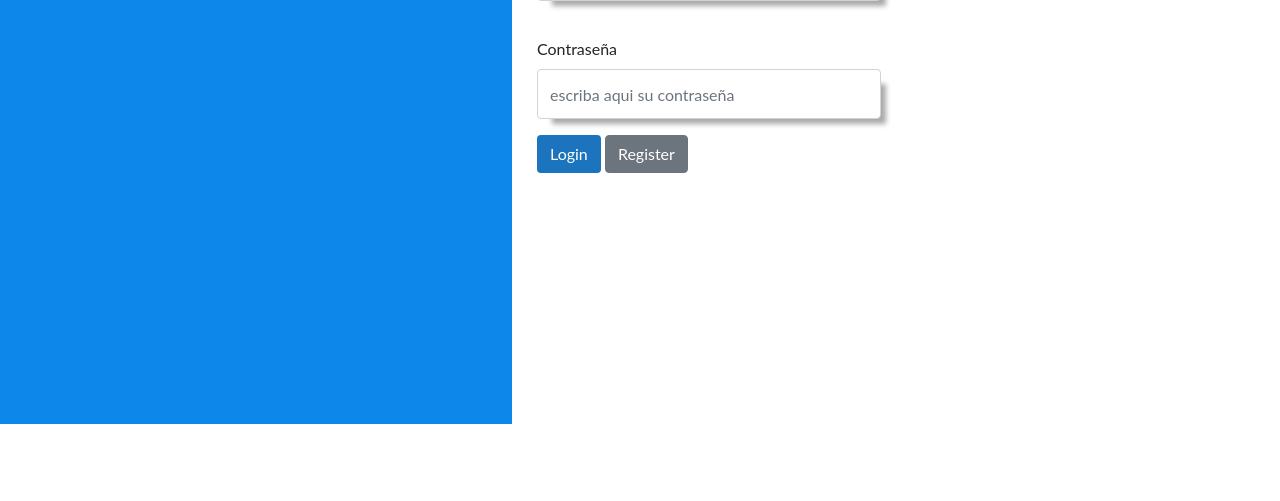
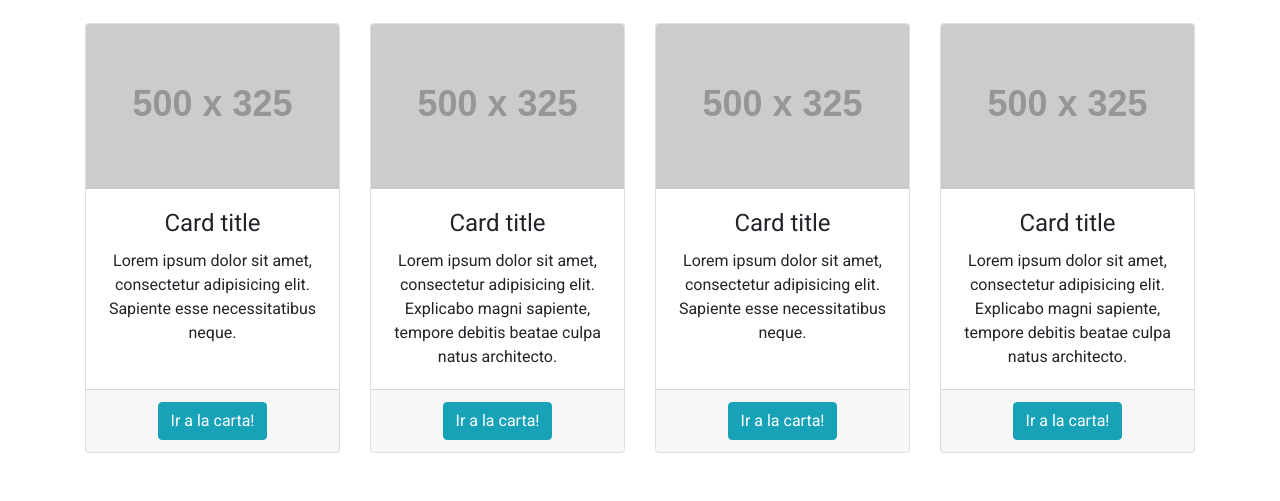
Before and after one commit to danielcgilibert/proyectoTPV, a PHP site: page / in a window 1280 px wide. Shown: the part 376-877 px from the top of the page. Before the commit the page ends 800 px from the top, so only its background shows below. Run offline with PHP 8.4, Linux system fonts and the light colour scheme; grey boxes labelled with a size stand in for pictures from a placeholder-image service; some libraries are stand-ins or nearby versions.

Commit message:
agregando diseño

```diff
--- a/footer.php
+++ b/footer.php
@@ -1,5 +1,14 @@
 <footer>
-    <script src="https://code.jquery.com/jquery-3.2.1.slim.min.js" integrity="sha384-KJ3o2DKtIkvYIK3UENzmM7KCkRr/rE9/Qpg6aAZGJwFDMVNA/GpGFF93hXpG5KkN" crossorigin="anonymous"></script>
-    <script src="https://cdnjs.cloudflare.com/ajax/libs/popper.js/1.12.9/umd/popper.min.js" integrity="sha384-ApNbgh9B+Y1QKtv3Rn7W3mgPxhU9K/ScQsAP7hUibX39j7fakFPskvXusvfa0b4Q" crossorigin="anonymous"></script>
-    <script src="https://maxcdn.bootstrapcdn.com/bootstrap/4.0.0/js/bootstrap.min.js" integrity="sha384-JZR6Spejh4U02d8jOt6vLEHfe/JQGiRRSQQxSfFWpi1MquVdAyjUar5+76PVCmYl" crossorigin="anonymous"></script>
+
+
+        <div class="container">
+            <p class="m-0 text-center text-white">Copyright &copy; Your Website 2020</p>
+        </div>
+
+
+
+
+        <script src="https://code.jquery.com/jquery-3.2.1.slim.min.js" integrity="sha384-KJ3o2DKtIkvYIK3UENzmM7KCkRr/rE9/Qpg6aAZGJwFDMVNA/GpGFF93hXpG5KkN" crossorigin="anonymous"></script>
+        <script src="https://cdnjs.cloudflare.com/ajax/libs/popper.js/1.12.9/umd/popper.min.js" integrity="sha384-ApNbgh9B+Y1QKtv3Rn7W3mgPxhU9K/ScQsAP7hUibX39j7fakFPskvXusvfa0b4Q" crossorigin="anonymous"></script>
+        <script src="https://maxcdn.bootstrapcdn.com/bootstrap/4.0.0/js/bootstrap.min.js" integrity="sha384-JZR6Spejh4U02d8jOt6vLEHfe/JQGiRRSQQxSfFWpi1MquVdAyjUar5+76PVCmYl" crossorigin="anonymous"></script>
 </footer>
--- a/head.php
+++ b/head.php
@@ -1,4 +1,3 @@
-<!doctype html>
   <head>
     <!-- Required meta tags -->
     <meta charset="utf-8">
@@ -9,10 +8,13 @@
 
     <!-- CSS -->
     <link rel="stylesheet" type="text/css" href="./styles/login.css">
+    <link rel="stylesheet" type="text/css" href="./styles/index.css">
+    <link rel="stylesheet" type="text/css" href="./styles/nav.css">
+    <link rel="stylesheet" href="https://cdnjs.cloudflare.com/ajax/libs/animate.css/4.1.1/animate.min.css"/>
+    <link rel="stylesheet" href="https://cdnjs.cloudflare.com/ajax/libs/font-awesome/5.15.3/css/all.min.css" />
 
     <!-- animate CSS -->
     <link rel="stylesheet" href="https://cdnjs.cloudflare.com/ajax/libs/animate.css/4.1.1/animate.min.css"/>
 
-
     <title>Proyecto Grado</title>
   </head>
--- a/index.php
+++ b/index.php
@@ -1,32 +1,93 @@
+<!DOCTYPE html>
+<html lang="es">
+
 <?php
-    require('head.php');
+require('head.php');
 ?>
 
-<div class="sidenav">
-         <div class="login-main-text">
-            <h2>TPV<br> Login Page</h2>
-            <p>Login or register from here to access.</p>
+<body>
+
+   <?php
+   require('nav.php');
+   ?>
+
+
+   <div class="container animate__animated animate__fadeIn">
+
+      <!-- Jumbotron Header -->
+      <header class="jumbotron my-4">
+         <div class="textoJumbotron">
+            <h1 class="display-3">Aroma Tapas</h1>
+            <h4>Siempre lo mejor en tu plato.</h4>
          </div>
-      </div>
-      <div class="main">
-         <div class="col-md-6 col-sm-12 animate__animated animate__fadeIn">
-            <div class="login-form">
-               <form>
-                  <div class="form-group">
-                     <label>Usuario</label>
-                     <input type="text" class="form-control" placeholder="escriba aqui su usuario...">
-                  </div>
-                  <div class="form-group">
-                     <label>Contraseña</label>
-                     <input type="password" class="form-control" placeholder="escriba aqui su contraseña">
-                  </div>
-                  <button type="submit" class="btn btn-blue">Login</button>
-                  <button type="submit" class="btn btn-secondary">Register</button>
-               </form>
+      </header>
+
+      <!-- Page Features -->
+      <div class="row text-center">
+
+         <div class="col-lg-3 col-md-6 mb-4 cardFood">
+            <div class="card h-100">
+               <img class="card-img-top" src="http://placehold.it/500x325" alt="">
+               <div class="card-body">
+                  <h4 class="card-title">Card title</h4>
+                  <p class="card-text">Lorem ipsum dolor sit amet, consectetur adipisicing elit. Sapiente esse necessitatibus neque.</p>
+               </div>
+               <div class="card-footer">
+                  <a href="#" class="btn btn-info">Ir a la carta!</a>
+               </div>
             </div>
          </div>
+
+         <div class="col-lg-3 col-md-6 mb-4 cardFood">
+            <div class="card h-100">
+               <img class="card-img-top" src="http://placehold.it/500x325" alt="">
+               <div class="card-body">
+                  <h4 class="card-title">Card title</h4>
+                  <p class="card-text">Lorem ipsum dolor sit amet, consectetur adipisicing elit. Explicabo magni sapiente, tempore debitis beatae culpa natus architecto.</p>
+               </div>
+               <div class="card-footer">
+                  <a href="#" class="btn btn-info">Ir a la carta!</a>
+               </div>
+            </div>
+         </div>
+
+         <div class="col-lg-3 col-md-6 mb-4 cardFood">
+            <div class="card h-100">
+               <img class="card-img-top" src="http://placehold.it/500x325" alt="">
+               <div class="card-body">
+                  <h4 class="card-title">Card title</h4>
+                  <p class="card-text">Lorem ipsum dolor sit amet, consectetur adipisicing elit. Sapiente esse necessitatibus neque.</p>
+               </div>
+               <div class="card-footer">
+                  <a href="#" class="btn btn-info">Ir a la carta!</a>
+               </div>
+            </div>
+         </div>
+
+         <div class="col-lg-3 col-md-6 mb-4 cardFood">
+            <div class="card h-100">
+               <img class="card-img-top" src="http://placehold.it/500x325" alt="">
+               <div class="card-body">
+                  <h4 class="card-title">Card title</h4>
+                  <p class="card-text">Lorem ipsum dolor sit amet, consectetur adipisicing elit. Explicabo magni sapiente, tempore debitis beatae culpa natus architecto.</p>
+               </div>
+               <div class="card-footer">
+                  <a href="#" class="btn btn-info">Ir a la carta!</a>
+               </div>
+            </div>
+         </div>
+
       </div>
+      <!-- /.row -->
+
+   </div>
+   <!-- /.container -->
+
+
+</body>
 
 <?php
-    require('footer.php');
+require('footer.php');
 ?>
+
+</html>
--- /dev/null
+++ b/nav.php
@@ -0,0 +1,25 @@
+  <!-- Navigation -->
+  <nav class="navbar navbar-expand-lg navbar-dark bg-dark fixed-top animate__animated animate__fadeIn">
+    <div class="container">
+      <a class="navbar-brand tituloNav" href="./index.php">Aroma Tapas</a>
+      <button class="navbar-toggler" type="button" data-toggle="collapse" data-target="#navbarResponsive" aria-controls="navbarResponsive" aria-expanded="false" aria-label="Toggle navigation">
+        <span class="navbar-toggler-icon"></span>
+      </button>
+      <div class="collapse navbar-collapse" id="navbarResponsive">
+        <ul class="navbar-nav ml-auto">
+          <li class="nav-item">
+            <a class="nav-link" href="./index.php"> <i class="fas fa-home"></i> Home</a>
+          </li>
+          <li class="nav-item">
+            <a class="nav-link" href="#"> <i class="fas fa-utensils"></i>  Carta</a>
+          </li>
+          <li class="nav-item">
+            <a class="nav-link" href="#"> <i class="fas fa-info-circle"></i>  Sobre Nosotros</a>
+          </li>
+          <li class="nav-item">
+            <a class="nav-link" href="./login.php"> <i class="fas fa-sign-in-alt"></i>  Login</a>
+          </li>
+        </ul>
+      </div>
+    </div>
+  </nav>
--- /dev/null
+++ b/styles/index.css
@@ -0,0 +1,41 @@
+@import url('https://fonts.googleapis.com/css2?family=Julius+Sans+One&display=swap');
+@import url('https://fonts.googleapis.com/css2?family=Roboto&display=swap');
+
+
+body {
+    margin: 0px;
+    padding-top: 56px;
+    font-family: 'Roboto', sans-serif !important;
+}
+
+  .jumbotron{
+      background-image: url("https://cdn.atrapalo.com/common/photo/res/51759/0/ticr_890_370.jpg") ;
+  }
+
+  .textoJumbotron .display-3{
+    font-family: 'Julius Sans One', sans-serif;
+  }
+
+  .textoJumbotron {
+
+    background-color: rgba(26, 25, 25, 0.76);
+    font-weight: bold;
+    border-radius: 15px;
+    border: 3px solid rgb(255, 255, 255);
+    padding: 15px;
+    color: white;
+  }
+
+
+
+
+.cardFood{
+
+    border: 0px solid #000000;
+    transition: 0.3s linear;
+}
+
+.cardFood:hover{
+
+    transform: scale(1.1);
+}
--- a/styles/login.css
+++ b/styles/login.css
@@ -1,19 +1,14 @@
-body {
-    font-family: "Lato", sans-serif;
-}
 
 
-
-.main-head{
+.main-head {
   height: 150px;
-    background: #FFF;
-
+  background: #fff;
 }
 label {
   margin-top: 20px;
 }
 
-input{
+input {
   color: black;
   border: 0px;
   border-bottom: 1px solid black;
@@ -21,50 +16,56 @@ input{
   margin-bottom: 10px;
   height: 50px;
   width: 100%;
-    -webkit-box-shadow: 10px 10px 5px -5px rgba(0,0,0,0.34);
-    -moz-box-shadow: 10px 10px 5px -5px rgba(0,0,0,0.34);
-    box-shadow: 10px 10px 5px -5px rgba(0,0,0,0.34);
-    transition: border-bottom .3s ease;
+  -webkit-box-shadow: 10px 10px 5px -5px rgba(0, 0, 0, 0.34);
+  -moz-box-shadow: 10px 10px 5px -5px rgba(0, 0, 0, 0.34);
+  box-shadow: 10px 10px 5px -5px rgba(0, 0, 0, 0.34);
+  transition: border-bottom 0.3s ease;
 }
 
-input:hover{
+input:hover {
   border-bottom: 1px solid rgba(0, 0, 0, 0.397);
   outline: none;
 }
 
-
 .sidenav {
   height: 100%;
-    background-color:#0E87EA;
+  background-color: #0e87ea;
   overflow-x: hidden;
   padding-top: 20px;
 }
-
 
 .main {
   padding: 0px 10px;
 }
 
+a, a:hover, a:focus, a:active {
+  text-decoration: none;
+  color: inherit;
+}
+
+
 @media screen and (max-height: 450px) {
-    .sidenav {padding-top: 15px;}
+  .sidenav {
+    padding-top: 15px;
+  }
 }
 
 @media screen and (max-width: 450px) {
-    .login-form{
+  .login-form {
     margin-top: 10%;
   }
 
-    .register-form{
+  .register-form {
     margin-top: 10%;
   }
 }
 
-@media screen and (min-width: 768px){
-    .main{
+@media screen and (min-width: 768px) {
+  .main {
     margin-left: 40%;
   }
 
-    .sidenav{
+  .sidenav {
     width: 40%;
     position: fixed;
     z-index: 1;
@@ -72,27 +73,26 @@ input:hover{
     left: 0;
   }
 
-    .login-form{
+  .login-form {
     margin-top: 80%;
   }
 
-    .register-form{
+  .register-form {
     margin-top: 20%;
   }
 }
 
-
-.login-main-text{
+.login-main-text {
   margin-top: 20%;
   padding: 60px;
   color: #fff;
 }
 
-.login-main-text h2{
+.login-main-text h2 {
   font-weight: 300;
 }
 
-.btn-blue{
+.btn-blue {
   background-color: rgb(27, 116, 189) !important;
   color: #fff;
 }
--- /dev/null
+++ b/styles/nav.css
@@ -0,0 +1,14 @@
+@import url('https://fonts.googleapis.com/css2?family=Julius+Sans+One&display=swap');
+
+.nav-link{
+    margin-left: 5px;
+}
+
+nav{
+    border-bottom: 5px solid rgb(27, 116, 189);
+}
+
+.tituloNav{
+    border-bottom: 3px solid white;
+    font-family: 'Julius Sans One', sans-serif;
+}
```
Also changed, not shown: login.php (added, +35 -0 lines). Lines whose indentation alone changed are shown as unchanged.
